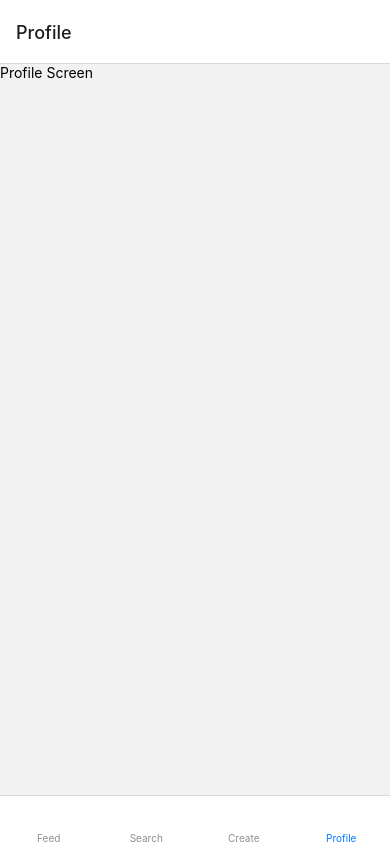
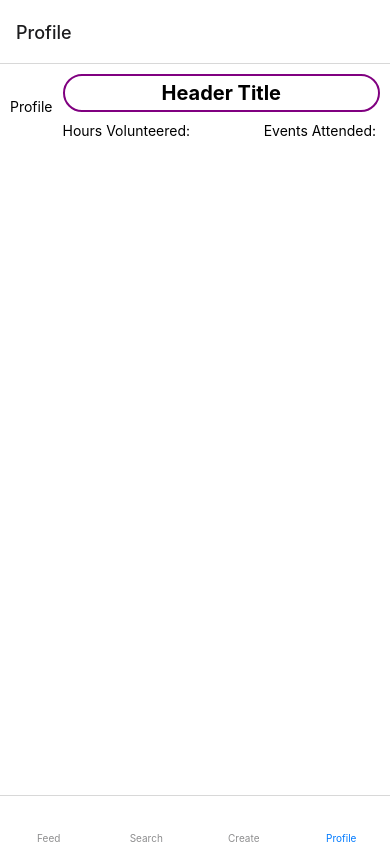
Before and after one commit to eduardoloz/sbuhacks2024, a React Native app: screen /Profile in a window 390 px wide. Built offline with nearby package versions, Linux system fonts and the light colour scheme.

Commit message:
Have a crappy looking profile section. Will update the reactiveness soon

```diff
--- a/screens/ProfileScreen.js
+++ b/screens/ProfileScreen.js
@@ -1,10 +1,121 @@
 import React from 'react';
-import { View, Text } from 'react-native';
+import { View, Text, StyleSheet } from 'react-native';
 
-const ProfileScreen = () => (
-  <View>
-    <Text>Profile Screen</Text>
-  </View>
-);
+const ProfilePage = ({ hoursVolunteered, eventsAttended, description }) => {
+  return (
+    <View style={styles.container}>
+      <View style={styles.row}>
+        {/* Profile Section */}
+        <View style={styles.profileSection}>
+          {/* Profile Placeholder */}
+          <Text>Profile</Text>
+        </View>
 
-export default ProfileScreen;
+        {/* Details Section */}
+        <View style={styles.detailsSection}>
+          {/* Header Title with Round Outline */}
+          <View style={styles.headerTitleContainer}>
+            <Text style={styles.headerTitle}>Header Title</Text>
+          </View>
+
+          {/* Stats Section */}
+          <View style={styles.statsSection}>
+            {/* Volunteer Hours */}
+            <Text style={styles.statsText}>Hours Volunteered: {hoursVolunteered}</Text>
+
+            {/* Events Attended */}
+            <Text style={styles.statsText}>Events Attended: {eventsAttended}</Text>
+          </View>
+        </View>
+      </View>
+
+      {/* Description Section */}
+      <Text style={styles.description}>{description}</Text>
+    </View>
+  );
+};
+
+const styles = StyleSheet.create({
+  container: {
+    flex: 1,
+    padding: 10,
+    backgroundColor: '#FFFFFF', // Set the background color of the entire page to white
+  },
+  row: {
+    flexDirection: 'row', // Align items horizontally
+    alignItems: 'center', // Center items vertically
+  },
+  profileSection: {
+    // Width or flex can be adjusted depending on the desired size of the profile section
+    marginRight: 10, // Add some space between the profile section and the details section
+  },
+  detailsSection: {
+    flex: 1, // Take up all available space beside the profile section
+  },
+  headerTitleContainer: {
+    padding: 5,
+    borderRadius: 20,
+    borderWidth: 2,
+    borderColor: '#800080', // Purple outline
+    alignItems: 'center',
+    justifyContent: 'center',
+  },
+  headerTitle: {
+    fontSize: 20,
+    fontWeight: 'bold',
+  },
+  statsSection: {
+    flexDirection: 'row', // Align stats horizontally
+    justifyContent: 'space-between', // Distribute space evenly between stats
+    marginTop: 10, // Space from the header title
+  },
+  statsText: {
+    // Styling for the stats text
+  },
+  description: {
+    marginTop: 10, // Space from the row containing the profile and details sections
+    // Additional styling for the description
+  },
+});
+
+export default ProfilePage;
+
+
+
+
+
+// const styles = StyleSheet.create({
+//   container: {
+//     flex: 1,
+//     backgroundColor: '#fff',
+//     alignItems: 'center',
+//     justifyContent: 'center'
+//   }
+// });
+// const Profile = (pfp) => {
+
+// }
+// function ListItem(props) {
+//   // Correct! There is no need to specify the key here:
+//   return <li>{props.value}</li>;
+// }
+// function NumberList(props) {
+//   const numbers = props.numbers;
+//   const listItems = numbers.map((number) =>
+//     // Correct! Key should be specified inside the array.
+//     <ListItem key={number.toString()} value={number} />
+//   );
+//   return (
+//     <ul>
+//       {listItems}
+//     </ul>
+//   );
+// }
+
+// const ProfileScreen = () => (
+//   <View>
+//     <Text>Profile Screen</Text>
+//   </View>
+// );
+
+// export default ProfileScreen;
```
